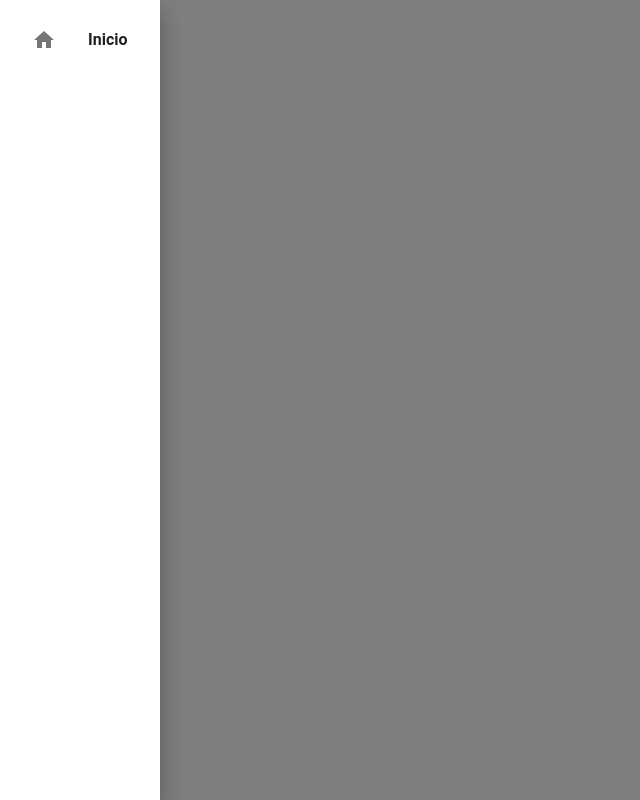
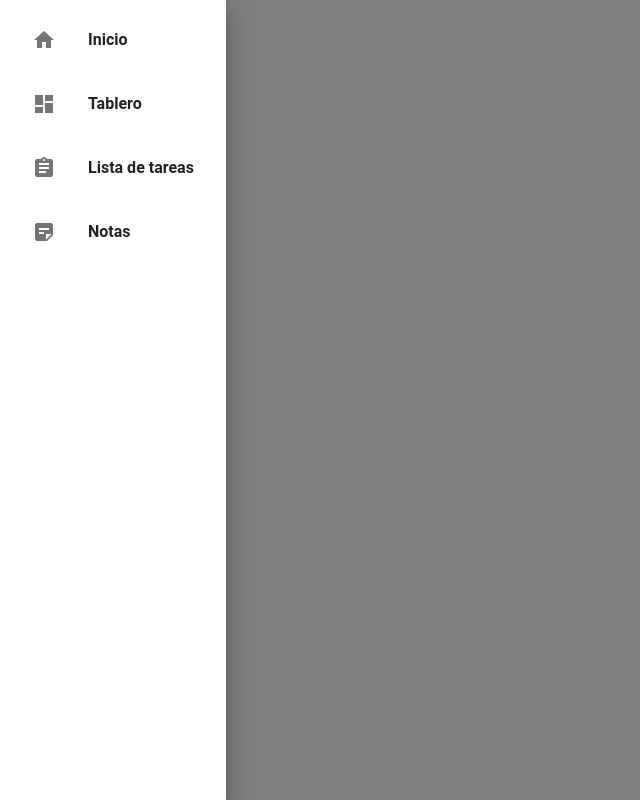
Before and after one commit to carosalazar28/dayler-planner, a React (Vite) app: page / in a window 1280 px wide. Shown: the whole page, without its empty margins (0-640 px from the left). Built offline with nearby package versions, Linux system fonts and the light colour scheme.

Commit message:
feat add sidebar and import by module

```diff
--- a/package.json
+++ b/package.json
@@ -12,10 +12,13 @@
     "@emotion/styled": "^11.8.1",
     "@mui/icons-material": "^5.8.0",
     "@mui/material": "^5.8.1",
+    "@mui/styled-engine-sc": "^5.8.0",
     "react": "18.0.0",
-    "react-dom": "18.0.0"
+    "react-dom": "18.0.0",
+    "styled-components": "^5.3.5"
   },
   "devDependencies": {
+    "@types/node": "^17.0.35",
     "@types/react": "18.0.0",
     "@types/react-dom": "18.0.0",
     "@typescript-eslint/eslint-plugin": "5.26.0",
--- a/src/components/Sidebar/Index.tsx
+++ b/src/components/Sidebar/Index.tsx
@@ -1,23 +1,16 @@
 import Drawer from '@mui/material/Drawer'
 import List from '@mui/material/List'
-import ListItem from '@mui/material/ListItem'
-import ListItemButton from '@mui/material/ListItemButton'
-import ListItemIcon from '@mui/material/ListItemIcon'
-import ListItemText from '@mui/material/ListItemText'
-import HomeIcon from '@mui/icons-material/Home'
+
+import listOfItems from './helpers'
+import SidebarItem from './ListItem'
 
 function TemporaryDrawer() {
   return (
     <Drawer anchor="left" open>
       <List>
-        <ListItem>
-          <ListItemButton>
-            <ListItemIcon>
-              <HomeIcon />
-            </ListItemIcon>
-            <ListItemText>Inicio</ListItemText>
-          </ListItemButton>
-        </ListItem>
+        {listOfItems.map((item) => (
+          <SidebarItem key={item.id} text={item.text} Icon={item.Icon} />
+        ))}
       </List>
     </Drawer>
   )
--- /dev/null
+++ b/src/components/Sidebar/ListItem.tsx
@@ -0,0 +1,21 @@
+import ListItem from '@mui/material/ListItem'
+import ListItemButton from '@mui/material/ListItemButton'
+import ListItemIcon from '@mui/material/ListItemIcon'
+import ListItemText from '@mui/material/ListItemText'
+
+import { PropsItem } from '../interfaces/sidebar.intefaces'
+
+const SidebarItem = ({ Icon, text }: PropsItem) => {
+  return (
+    <ListItem>
+      <ListItemButton>
+        <ListItemIcon>
+          <Icon />
+        </ListItemIcon>
+        <ListItemText>{text}</ListItemText>
+      </ListItemButton>
+    </ListItem>
+  )
+}
+
+export default SidebarItem
--- /dev/null
+++ b/src/components/Sidebar/helpers.ts
@@ -0,0 +1,27 @@
+import HomeIcon from '@mui/icons-material/Home'
+import DashboardIcon from '@mui/icons-material/Dashboard'
+import AssignmentIcon from '@mui/icons-material/Assignment'
+import StickyNote2Icon from '@mui/icons-material/StickyNote2'
+
+export default [
+  {
+    id: 'home',
+    text: 'Inicio',
+    Icon: HomeIcon,
+  },
+  {
+    id: 'board',
+    text: 'Tablero',
+    Icon: DashboardIcon,
+  },
+  {
+    id: 'tasks',
+    text: 'Lista de tareas',
+    Icon: AssignmentIcon,
+  },
+  {
+    id: 'notes',
+    text: 'Notas',
+    Icon: StickyNote2Icon,
+  },
+]
--- /dev/null
+++ b/src/components/interfaces/sidebar.intefaces.ts
@@ -0,0 +1,6 @@
+import { SvgIconProps } from '@mui/material'
+
+export interface PropsItem {
+  Icon: (props: SvgIconProps) => JSX.Element
+  text: string
+}
--- a/src/main.tsx
+++ b/src/main.tsx
@@ -2,7 +2,8 @@
 import React from 'react'
 import ReactDOM from 'react-dom/client'
 
-import App from './components/App/Index'
+import App from '@/components/App/Index'
+
 import './index.css'
 
 ReactDOM.createRoot(document.getElementById('root')!).render(
--- a/tsconfig.json
+++ b/tsconfig.json
@@ -14,7 +14,11 @@
     "resolveJsonModule": true,
     "isolatedModules": true,
     "noEmit": true,
-    "jsx": "react-jsx"
+    "jsx": "react-jsx",
+    "types": ["node"],
+    "paths": {
+      "@/*": ["./src/*"]
+    }
   },
   "include": ["src"],
   "references": [{ "path": "./tsconfig.node.json" }]
--- a/vite.config.ts
+++ b/vite.config.ts
@@ -1,7 +1,11 @@
 import { defineConfig } from 'vite'
 import react from '@vitejs/plugin-react'
+import { resolve } from 'path'
 
 // https://vitejs.dev/config/
 export default defineConfig({
-  plugins: [react()]
+  plugins: [react()],
+  resolve: {
+    alias: [{ find: '@', replacement: resolve(__dirname, 'src') }],
+  },
 })
```
Also changed, not shown: 1 other file (tests, documents, lock files or other folders).
